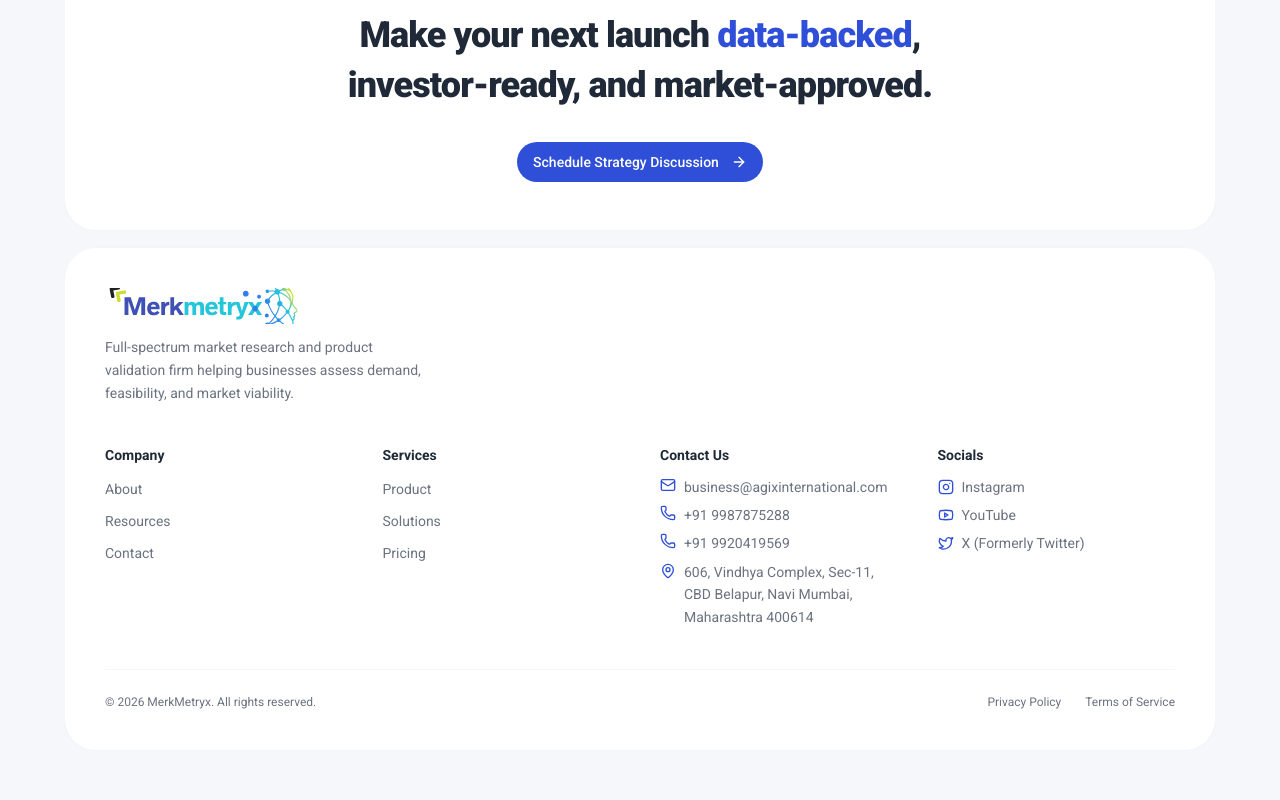
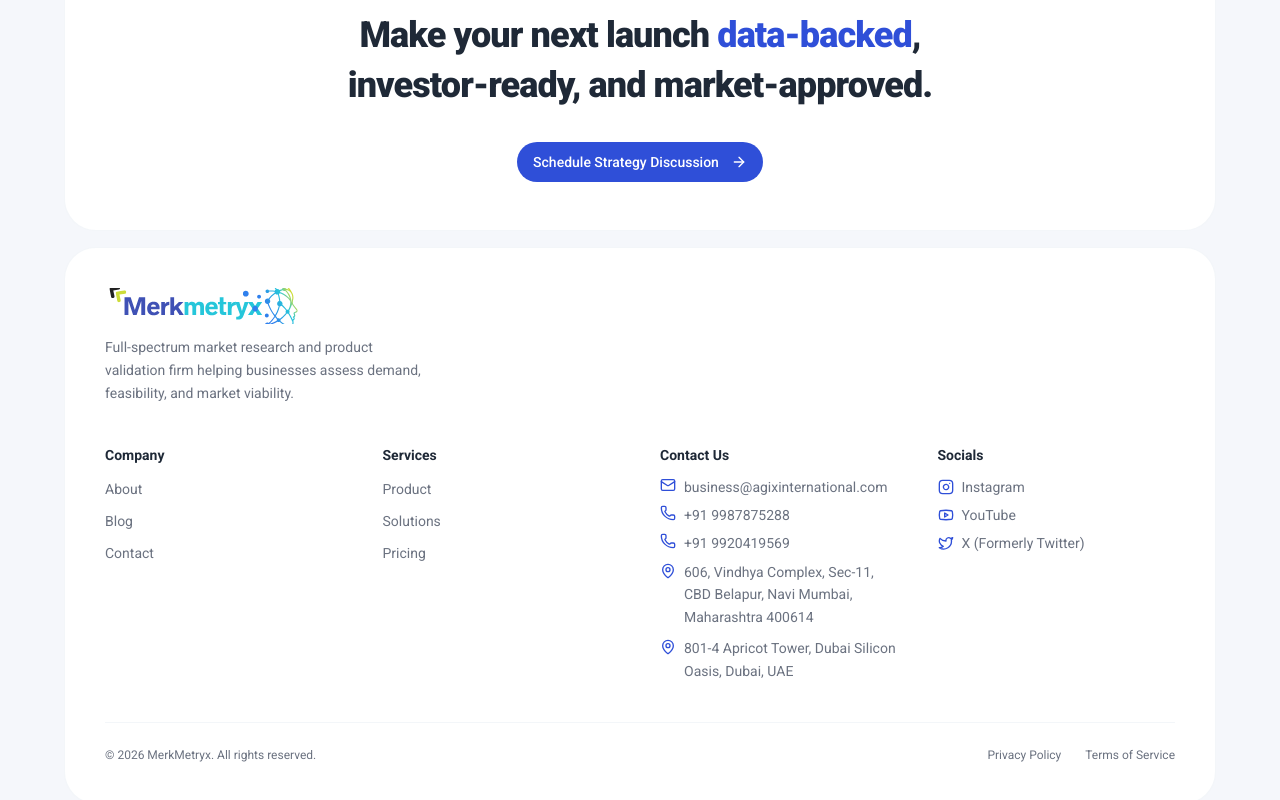
Before and after one commit to manmindersingh01/merk-new, a Next.js app: page / in a window 1280 px wide. Shown: the part 9701-10501 px from the top of the page. Before the commit the page ends 10468 px from the top, so only its background shows below. Built offline with nearby package versions, Linux system fonts and the light colour scheme.

Commit message:
Updated footer with 2 addresses

```diff
--- a/components/layout/footer.tsx
+++ b/components/layout/footer.tsx
@@ -5,7 +5,7 @@ import { Button } from "@/components/ui/button";
 const footerLinks = {
 	Company: [
 		{ label: "About", href: "/about" },
-		{ label: "Resources", href: "/resources" },
+		{ label: "Blog", href: "/blog" },
 		{ label: "Contact", href: "/contact" },
 	],
 	Services: [
@@ -16,7 +16,10 @@ const footerLinks = {
 };
 
 const contactInfo = {
-	address: "606, Vindhya Complex, Sec-11, CBD Belapur, Navi Mumbai, Maharashtra 400614",
+	addresses: [
+		"606, Vindhya Complex, Sec-11, CBD Belapur, Navi Mumbai, Maharashtra 400614",
+		"801-4 Apricot Tower, Dubai Silicon Oasis, Dubai, UAE",
+	],
 	phones: ["+91 9987875288", "+91 9920419569"],
 	email: "business@agixinternational.com",
 };
@@ -128,11 +131,16 @@ export function Footer() {
 								</a>
 							))}
 
-							{/* Address */}
-							<div className="flex items-start gap-2 text-xs text-muted-foreground sm:text-sm">
-								<MapPin className="mt-0.5 size-4 shrink-0 text-primary" />
-								<span className="leading-relaxed">{contactInfo.address}</span>
-							</div>
+							{/* Addresses */}
+							{contactInfo.addresses.map((address, index) => (
+								<div
+									key={index}
+									className="flex items-start gap-2 text-xs text-muted-foreground sm:text-sm"
+								>
+									<MapPin className="mt-0.5 size-4 shrink-0 text-primary" />
+									<span className="leading-relaxed">{address}</span>
+								</div>
+							))}
 						</div>
 					</div>
 
```
